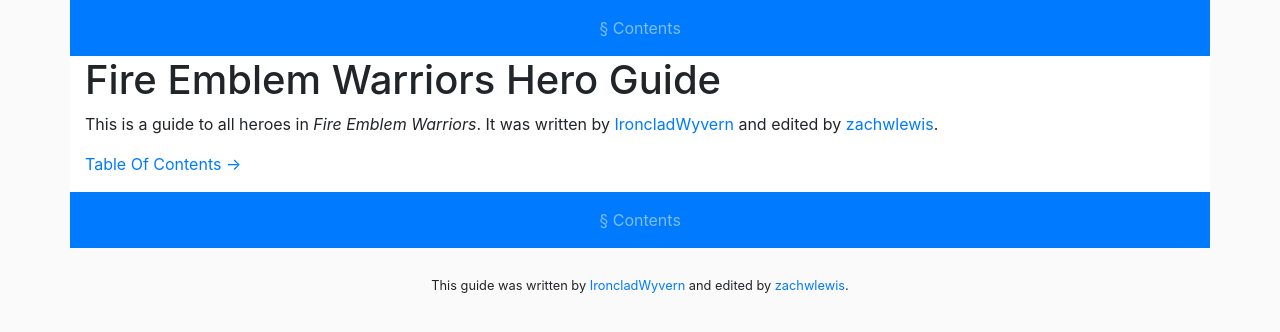
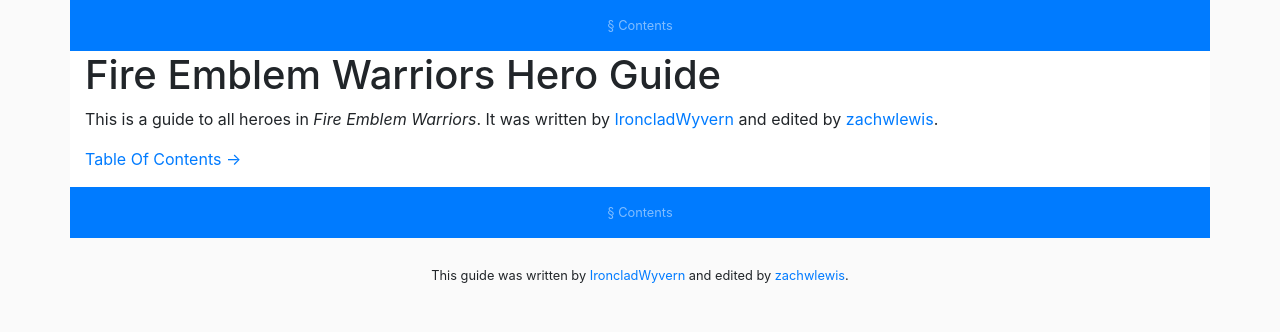
Before and after one commit to zachwlewis/fire-emblem-warriors-hero-guide, a Jekyll site: the page index.html, which Jekyll copies as it is, in a window 1280 px wide. Shown: the top 332 px of the page. Built offline with Jekyll 4.4.1, drawn with Linux system fonts in a browser that asks for light colours.

Commit message:
Update index.html

```diff
--- a/index.html
+++ b/index.html
@@ -15,7 +15,7 @@
 <body style="background: #fafafa">
 
   <div class="container p-0">
-    <nav class="navbar navbar-expand navbar-dark bg-primary">
+    <nav class="navbar navbar-expand navbar-dark bg-primary small">
       <ul class="navbar-nav w-100 text-center">
         <li class="col nav-item"></li>
         <li class="col nav-item align-middle p-0">
@@ -37,7 +37,7 @@
   </div>
 
   <div class="container p-0">
-    <nav class="navbar navbar-expand navbar-dark bg-primary">
+    <nav class="navbar navbar-expand navbar-dark bg-primary small">
       <ul class="navbar-nav w-100 text-center">
         <li class="col nav-item"></li>
         <li class="col nav-item align-middle p-0">
```
